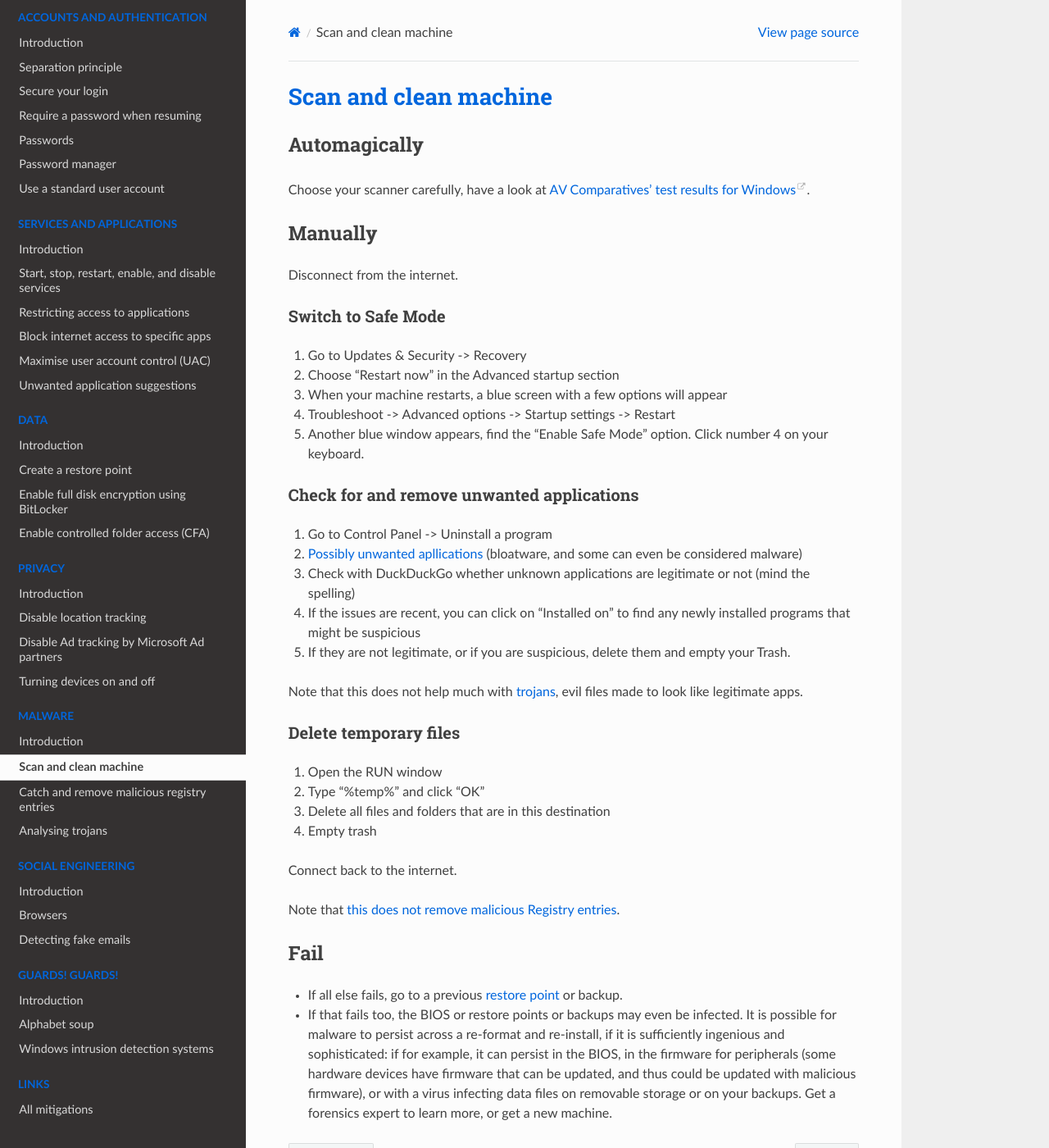
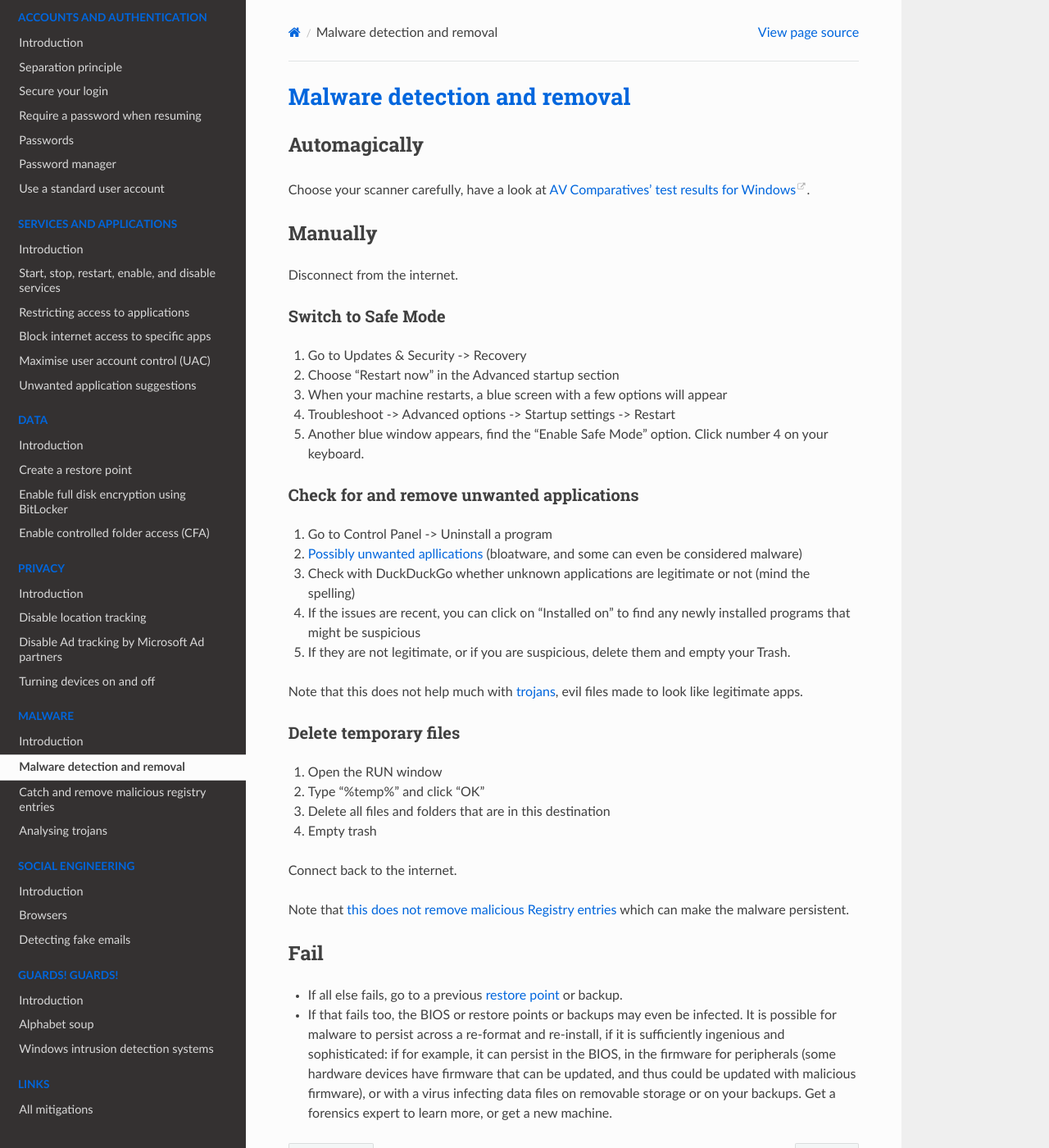
Before and after one commit to tymyrddin/blue-windows, a Sphinx documentation site: the page built from source/docs/malware/clean-machine.md, in a window 1280 px wide and 1400 px high. Shown: the whole window at 82% size. Built offline with Sphinx 7.4.7 and the Read the Docs theme 2.0.0, drawn with Linux system fonts in a browser that asks for light colours.

```diff
--- a/source/docs/malware/clean-machine.md
+++ b/source/docs/malware/clean-machine.md
@@ -1,4 +1,4 @@
-# Scan and clean machine
+# Malware detection and removal
 
 ## Automagically
 
@@ -35,7 +35,7 @@ Note that this does not help much with [trojans](analysing-trojans.md), evil fil
 
 Connect back to the internet.
 
-Note that [this does not remove malicious Registry entries](clean-registry.md).
+Note that [this does not remove malicious Registry entries](clean-registry.md) which can make the malware persistent.
 
 ## Fail
 
```
